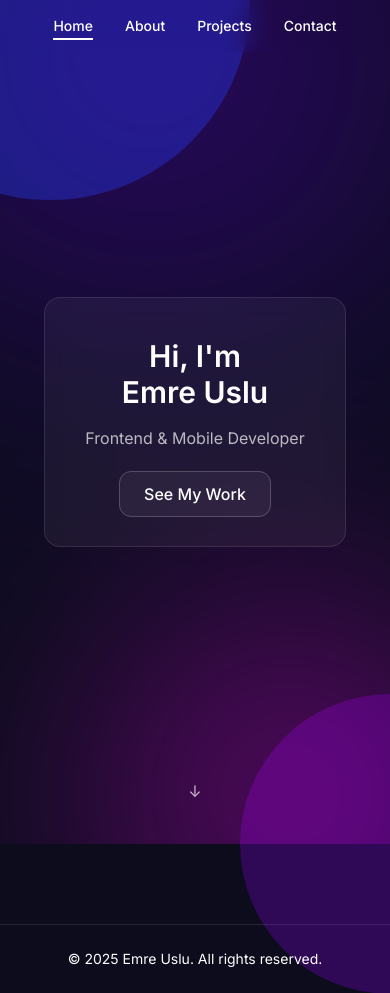
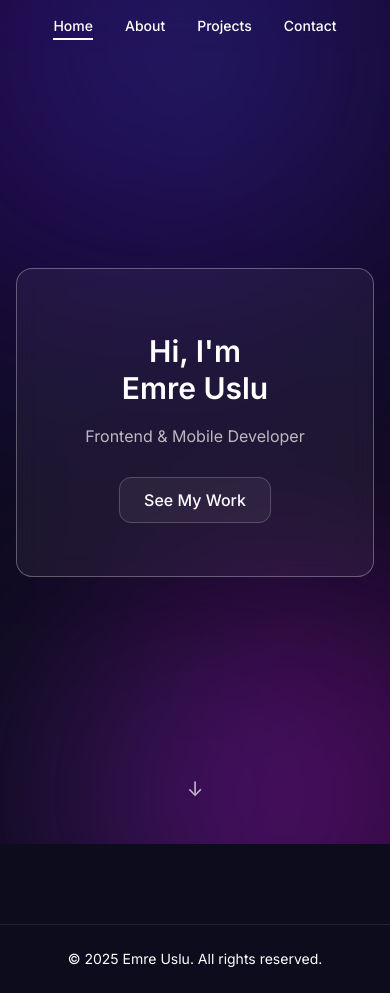
Before and after one commit to rakun256/rakun-portfolio, a Next.js app: page / in a window 390 px wide. Built offline with nearby package versions, Linux system fonts and the light colour scheme.

Commit message:
Refactor Hero component styles for improved layout and responsiveness

```diff
--- a/app/layout.tsx
+++ b/app/layout.tsx
@@ -15,9 +15,6 @@ export default function RootLayout({ children }: { children: React.ReactNode })
   return (
     <html lang="en">
       <body className={inter.className}>
-        <div className="fixed top-[-200px] left-[-150px] w-[400px] h-[400px] bg-blue-700 blur-intense rounded-full z-[-10] opacity-40" />
-        <div className="fixed bottom-[-150px] right-[-150px] w-[300px] h-[300px] bg-purple-700 blur-intense rounded-full z-[-10] opacity-30" />
-
         <Navbar />
         <main>{children}</main>
         <Footer />
--- a/components/sections/Hero.tsx
+++ b/components/sections/Hero.tsx
@@ -9,25 +9,27 @@ export default function Hero() {
       <div className="absolute inset-0 -z-10 overflow-hidden">
         <div className="absolute top-[-200px] left-[-100px] w-[500px] h-[500px] bg-[#6f00ff] rounded-full opacity-40 blur-[150px]" />
         <div className="absolute bottom-[-150px] right-[-100px] w-[400px] h-[400px] bg-[#ff00ff] rounded-full opacity-30 blur-[120px]" />
+        <div className="absolute bottom-[0px] left-[100px] w-[200px] h-[100px] bg-[#0084ff] rounded-full opacity-30 blur-[120px]" />
+        <div className="absolute top-[0px] right-[100px] w-[200px] h-[100px] bg-[#00f2ff] rounded-full opacity-30 blur-[120px]" />
       </div>
 
       <motion.div
         initial={{ opacity: 0, y: 30 }}
         animate={{ opacity: 1, y: 0 }}
         transition={{ duration: 0.8 }}
-        className="backdrop-blur-md bg-white/5 border border-white/10 p-10 rounded-2xl"
+        className="backdrop-blur-md bg-white/5 border border-white/30 py-16 px-6 sm:px-10 md:px-20 lg:px-40 rounded-2xl w-full max-w-3xl"
       >
-        <h1 className="text-3xl md:text-5xl font-semibold mb-4">
+        <h1 className="text-3xl sm:text-4xl md:text-5xl font-semibold mb-4 leading-tight">
           Hi, I'm <br />
           <span className="text-white">Emre Uslu</span>
         </h1>
-        <p className="text-md md:text-xl text-white/70 mb-8">
+        <p className="text-base sm:text-lg md:text-xl text-white/70 mb-10 sm:mb-16">
           Frontend & Mobile Developer
         </p>
         <Button label="See My Work" href="#projects" />
       </motion.div>
 
-      <div className="absolute bottom-10 animate-bounce text-white/70">
+      <div className="absolute bottom-10 animate-bounce text-white/70 text-xl sm:text-2xl">
         ↓
       </div>
     </section>
```
